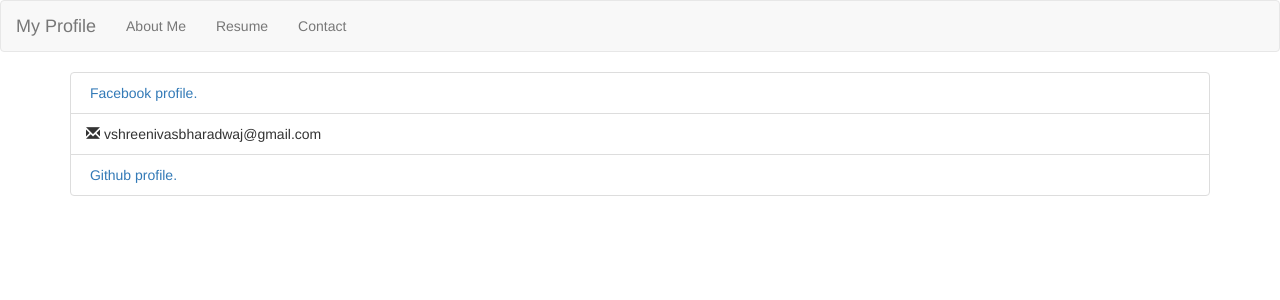
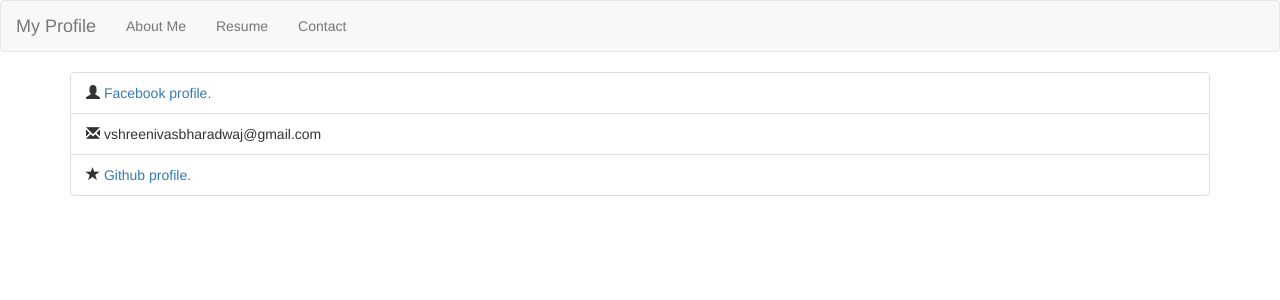
Before and after one commit to cheeni666/cheeni666.github.io, a Jekyll site: the page built from contact/index.html, in a window 1280 px wide. Shown: the top 300 px of the page. Built offline with Jekyll 4.4.1, drawn with Linux system fonts in a browser that asks for light colours; nearby versions of some CDN libraries.

Commit message:
Updated contact.

```diff
--- a/contact/index.html
+++ b/contact/index.html
@@ -4,7 +4,7 @@ title: Contact Me
 ---
 <ul class="list-group">
 	<li class="list-group-item">
-		<span class="glyphicon glyphicon-facebook"></span>
+		<span class="glyphicon glyphicon-user"></span>
 		<a href="https://www.facebook.com/ShreenivasBharadwajV">Facebook profile.</a>
 	</li>
 	<li class="list-group-item">
@@ -12,7 +12,7 @@ title: Contact Me
 		vshreenivasbharadwaj@gmail.com
 	</li>
 	<li class="list-group-item">
-		<span class="glyphicon glyphicon-github"></span>
+		<span class="glyphicon glyphicon-star"></span>
 		<a href="https://www.github.com/cheeni666">Github profile.</a>
 	</li>
 </ul>
```
